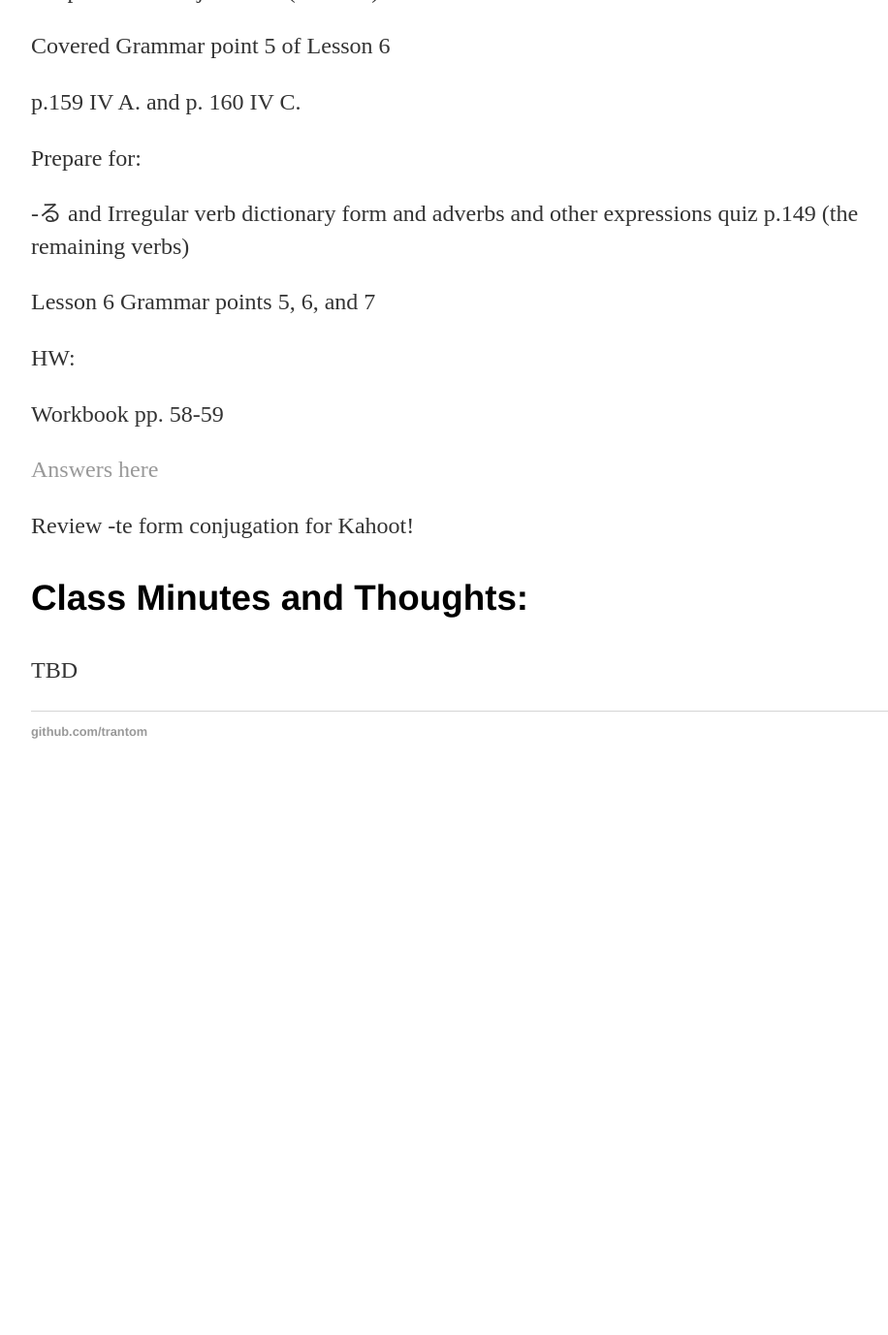
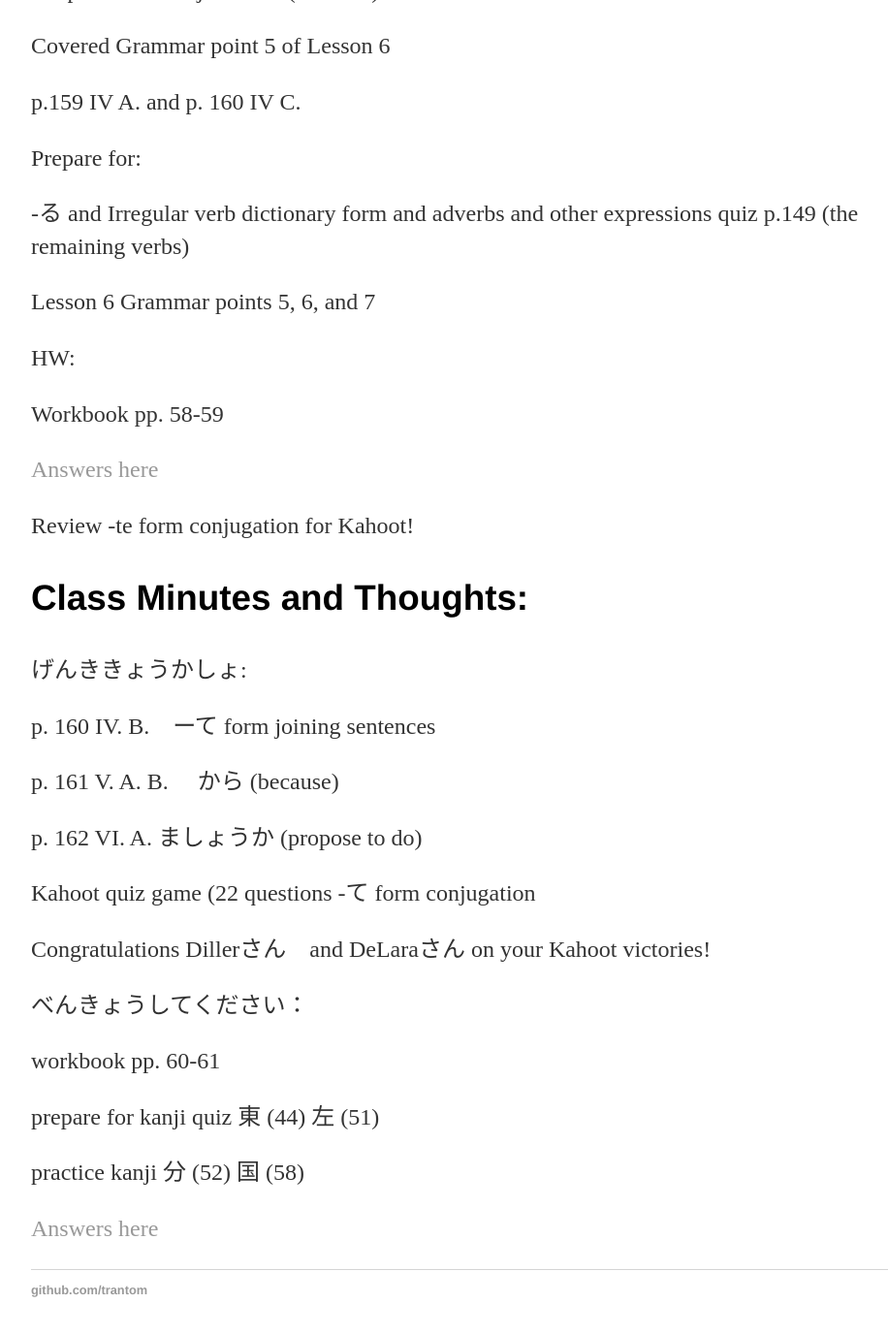
Before and after one commit to trantom/sawada-sensei-no-ato, a Jekyll site: the page built from _posts/2018-07-12-student-j2-meeting-5.md, in a window 1280 px wide and 1400 px high, scrolled down 641 px. Shown: the top 1377 px of the window at 97% size, without its empty margins (160-1076 px from the left). Built offline with Jekyll 4.4.1, drawn with Linux system fonts in a browser that asks for light colours; before the commit the page ends 1465 px from its top, so only the background shows below that.

Commit message:
Add meeting 6, update meeting 5

```diff
--- a/_posts/2018-07-12-student-j2-meeting-5.md
+++ b/_posts/2018-07-12-student-j2-meeting-5.md
@@ -38,4 +38,24 @@ Review -te form conjugation for Kahoot!
 
 ### Class Minutes and Thoughts:
 
-TBD
+げんききょうかしょ:
+
+p. 160 IV. B.　ーて form joining sentences
+
+p. 161 V. A. B. 　から  (because)
+
+p. 162 VI. A. ましょうか (propose to do)
+
+Kahoot quiz game (22 questions -て form conjugation
+
+Congratulations Dillerさん　and DeLaraさん on your Kahoot victories!
+
+べんきょうしてください：
+
+workbook pp. 60-61
+
+prepare for kanji quiz 東 (44) 左 (51)
+
+practice kanji 分 (52) 国 (58)
+
+[Answers here](https://trantom.github.io/sawada-sensei-no-ato/downloads/)
```
Also changed, not shown: _posts/2018-07-05-student-j2-meeting-4.md (+0 -2 lines), _posts/2018-07-12-student-j2-meeting-6.md (added, +55 -0 lines).
